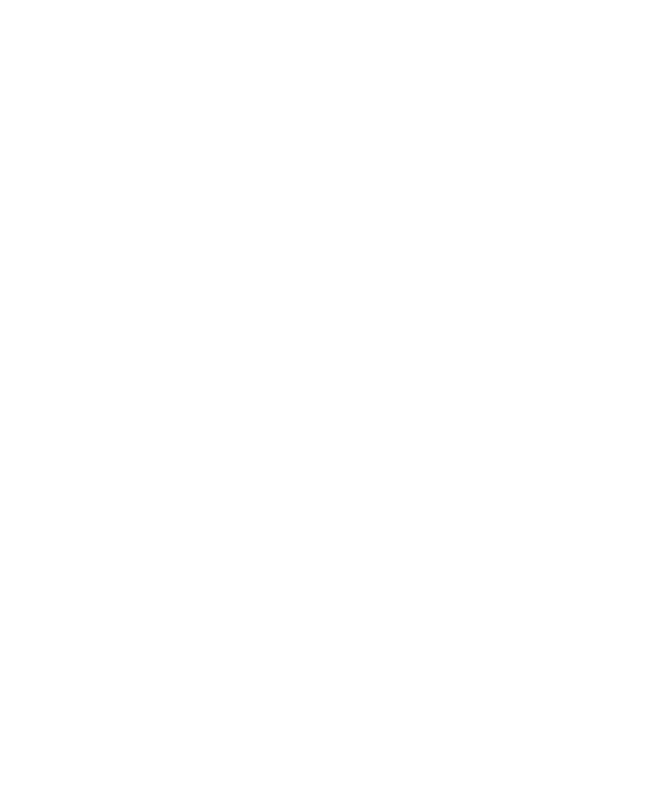
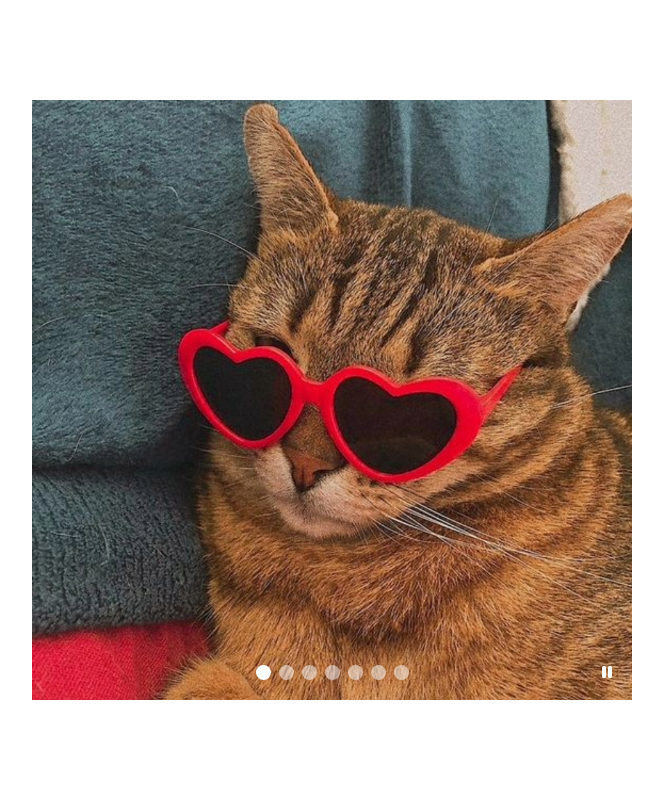
Before and after one commit to xokryzx/image-slider, a website built with webpack: page index.html in a window 1280 px wide. Shown: the whole page, without its empty margins (308-971 px from the left). Built offline with nearby package versions, Linux system fonts and the light colour scheme; files whose address does not match are found by name.

Commit message:
💄 Add a basic layout

```diff
--- a/index.html
+++ b/index.html
@@ -4,6 +4,55 @@
     <meta charset="UTF-8" />
     <meta name="viewport" content="width=device-width, initial-scale=1.0" />
     <title>Image Slider</title>
+    <script
+      src="https://kit.fontawesome.com/8d31de2c77.js"
+      crossorigin="anonymous"
+    ></script>
   </head>
-  <body></body>
+  <body>
+    <div class="slider-container">
+      <ul>
+        <li class="slider-item">
+          <img class="slider-image" src="./cat1.jpg" />
+        </li>
+        <li class="slider-item">
+          <img class="slider-image" src="./cat2.jpg" />
+        </li>
+        <li class="slider-item">
+          <img class="slider-image" src="./cat3.jpg" />
+        </li>
+        <li class="slider-item">
+          <img class="slider-image" src="./cat4.jpg" />
+        </li>
+        <li class="slider-item">
+          <img class="slider-image" src="./cat5.jpg" />
+        </li>
+        <li class="slider-item">
+          <img class="slider-image" src="./cat6.jpg" />
+        </li>
+        <li class="slider-item">
+          <img class="slider-image" src="./cat7.jpg" />
+        </li>
+      </ul>
+      <div class="button next">
+        <i class="fa fa-arrow-right"></i>
+      </div>
+      <div class="button previous">
+        <i class="fa fa-arrow-left"></i>
+      </div>
+      <ul class="indicator-container">
+        <li class="indicator active"></li>
+        <li class="indicator"></li>
+        <li class="indicator"></li>
+        <li class="indicator"></li>
+        <li class="indicator"></li>
+        <li class="indicator"></li>
+        <li class="indicator"></li>
+      </ul>
+      <div class="control-wrapper play">
+        <i class="fa fa-pause" data-status="pause"></i>
+        <i class="fa fa-play" data-status="play"></i>
+      </div>
+    </div>
+  </body>
 </html>
--- a/package.json
+++ b/package.json
@@ -18,6 +18,7 @@
     "eslint-config-airbnb": "^19.0.4",
     "eslint-config-prettier": "^8.3.0",
     "eslint-plugin-prettier": "^4.0.0",
+    "file-loader": "^6.2.0",
     "html-webpack-plugin": "^5.5.0",
     "mini-css-extract-plugin": "^2.4.5",
     "prettier": "2.5.1",
--- a/src/css/style.css
+++ b/src/css/style.css
@@ -0,0 +1,121 @@
+* {
+  margin: 0;
+  padding: 0;
+  list-style: none;
+}
+
+.slider-container {
+  width: 600px;
+  height: 600px;
+
+  position: absolute;
+  top: 50%;
+  left: 50%;
+  transform: translate(-50%, -50%);
+
+  overflow: hidden;
+}
+
+.slider-image {
+  width: 600px;
+  height: 600px;
+  object-fit: cover;
+  object-position: center;
+}
+
+.button {
+  width: 50px;
+  height: 60px;
+
+  line-height: 57px;
+  text-align: center;
+  background: rgba(0, 0, 0, 0.1);
+
+  user-select: none;
+  cursor: pointer;
+  transition: 0.1s;
+}
+
+.button:hover {
+  background: rgba(0, 0, 0, 0.3);
+}
+
+.next {
+  position: absolute;
+  top: 50%;
+  right: -50px;
+  transform: translateY(-50%);
+
+  color: white;
+  border-radius: 7px 0px 0px 7px;
+}
+
+.previous {
+  position: absolute;
+  top: 50%;
+  left: -50px;
+  transform: translateY(-50%);
+
+  color: white;
+  border-radius: 0px 7px 7px 0px;
+}
+
+.slider-container:hover .next {
+  right: 0;
+}
+
+.slider-container:hover .previous {
+  left: 0;
+}
+
+.indicator-container {
+  height: 15px;
+  width: 100%;
+
+  position: absolute;
+  bottom: 20px;
+
+  display: flex;
+  justify-content: center;
+  transition: 0.4s;
+}
+
+.indicator {
+  width: 15px;
+  height: 15px;
+  margin: 0 4px;
+
+  border-radius: 50%;
+  background: #fff;
+  opacity: 0.5;
+  cursor: pointer;
+}
+
+.indicator.active {
+  opacity: 1;
+}
+
+.control-wrapper {
+  position: absolute;
+  bottom: 20px;
+  right: 20px;
+
+  color: white;
+  cursor: pointer;
+}
+
+.play .fa-play {
+  display: none;
+}
+
+.play .fa-pause {
+  display: block;
+}
+
+.pause .fa-play {
+  display: block;
+}
+
+.pause .fa-pause {
+  display: none;
+}
--- a/webpack.config.js
+++ b/webpack.config.js
@@ -32,6 +32,17 @@ module.exports = {
         test: /\.css$/,
         use: [MiniCssExtractPlugin.loader, "css-loader"],
       },
+      {
+        test: /\.jpg$/,
+        use: [
+          {
+            loader: 'file-loader',
+            options: {
+              name: '[name].[ext]'
+            }
+          },
+        ],
+      },
     ],
   },
   optimization: {
```
Also changed, not shown: src/js/index.js (+7 -0 lines), 1 other file.
